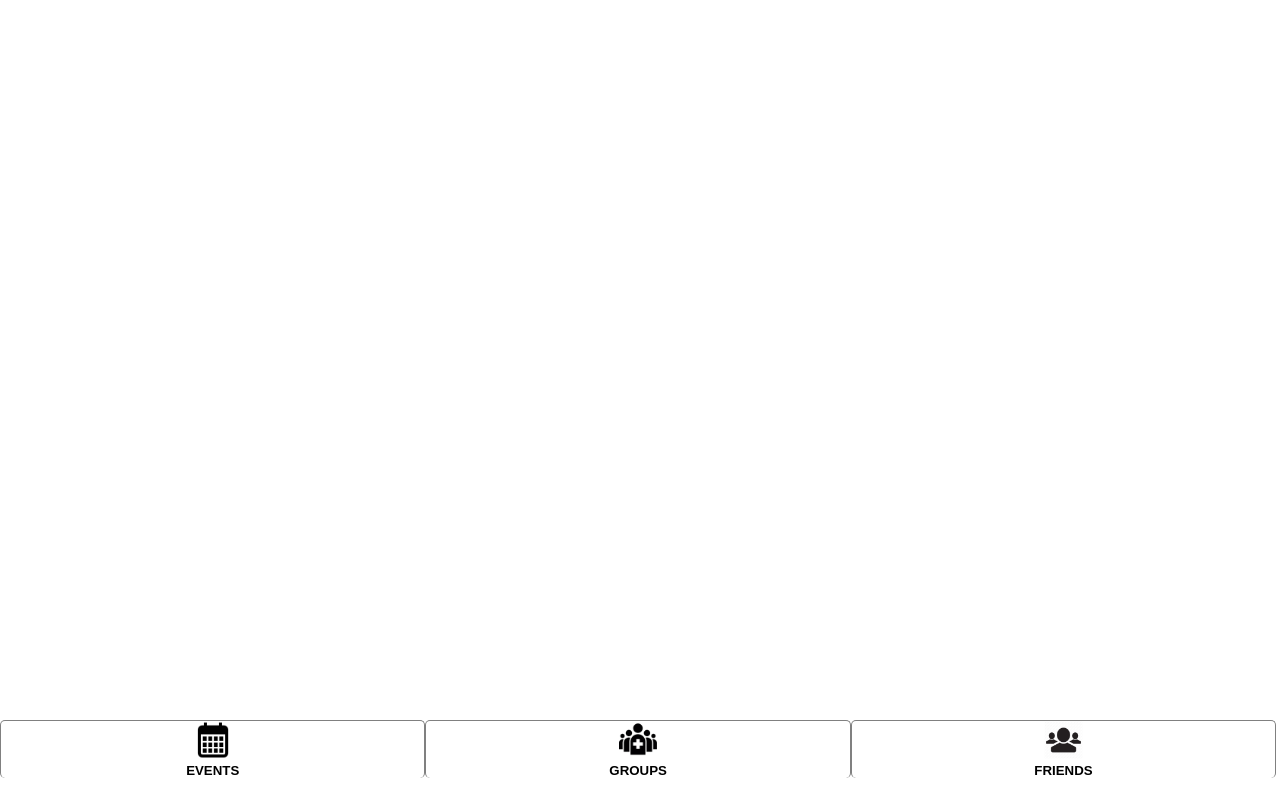
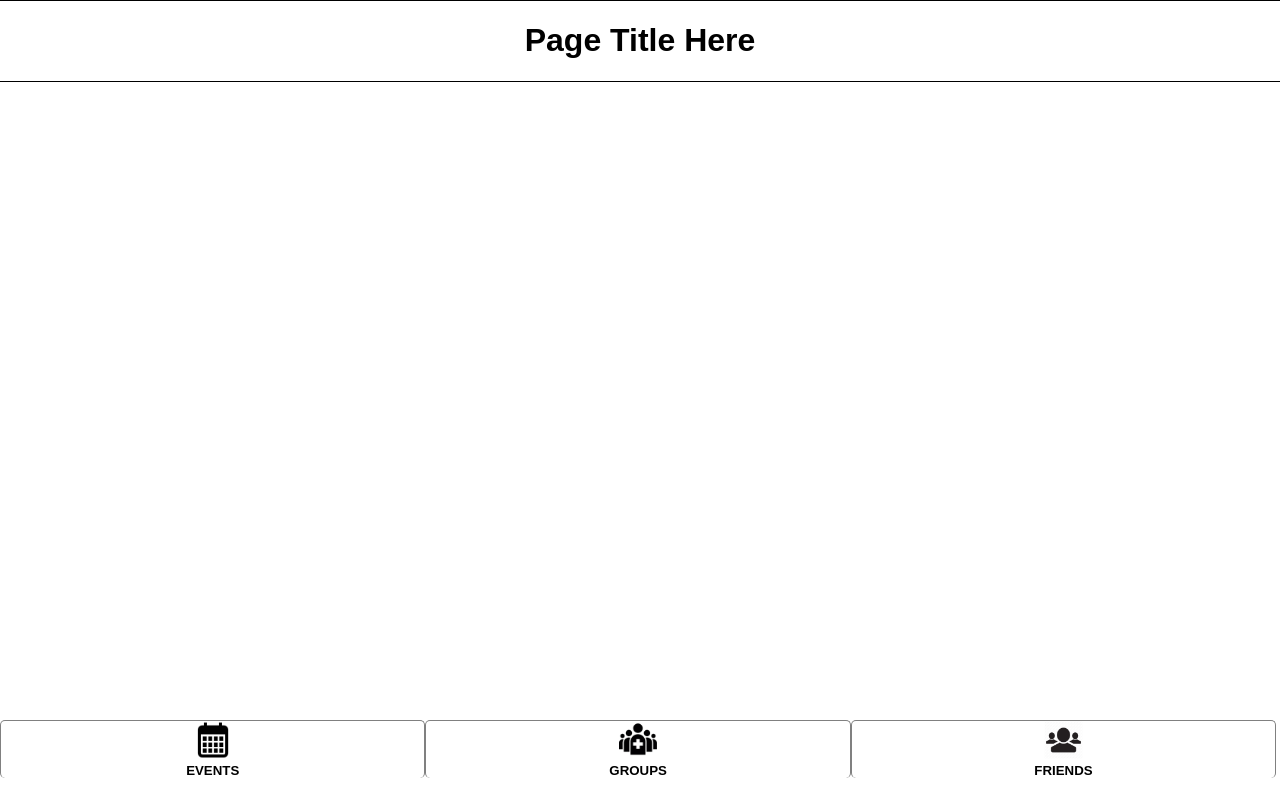
Before and after one commit to TylerM2112/middlewhere, a React (Create React App) app: page / in a window 1280 px wide. Built offline with nearby package versions, Linux system fonts and the light colour scheme.

Commit message:
fixed header

```diff
--- a/src/App.js
+++ b/src/App.js
@@ -1,6 +1,7 @@
 import React, { Component } from 'react';
 import logo from './logo.svg';
 import NavBar from './components/NavBar/NavBar.js'
+import Header from './components/Header/Header.js'
 import './App.css';
 import {excon} from 'excon'
 
@@ -8,6 +9,7 @@ class App extends Component {
   render() {
     return (
      <div>
+       <Header TitleOfPage={"Page Title Here"}/>
        <NavBar/>
      </div>
     );
--- /dev/null
+++ b/src/components/Header/Header.js
@@ -0,0 +1,37 @@
+import React, {Component} from 'react';
+import "./header.css"
+
+export default class Header extends Component {
+  constructor(props){
+    super(props)
+
+    this.state = {
+      pageTitle: '',
+    }
+  }
+
+  componentDidMount(){
+    if(this.props.TitleOfPage){
+
+     let prop = this.props.TitleOfPage;
+      this.setState({
+        pageTitle: prop
+      })
+
+
+  } else {
+    this.setState({
+      pageTitle: "need props"
+    })
+  }
+
+  }
+
+  render() {
+    return (
+      <div className="header-parent-div">
+        <h1>{this.state.pageTitle}</h1>
+      </div>
+    )
+  }
+}
--- /dev/null
+++ b/src/components/Header/header.css
@@ -0,0 +1,5 @@
+.header-parent-div {
+    border-top: 1px solid black;
+    border-bottom: 1px solid black;
+    text-align: center;
+}
```
